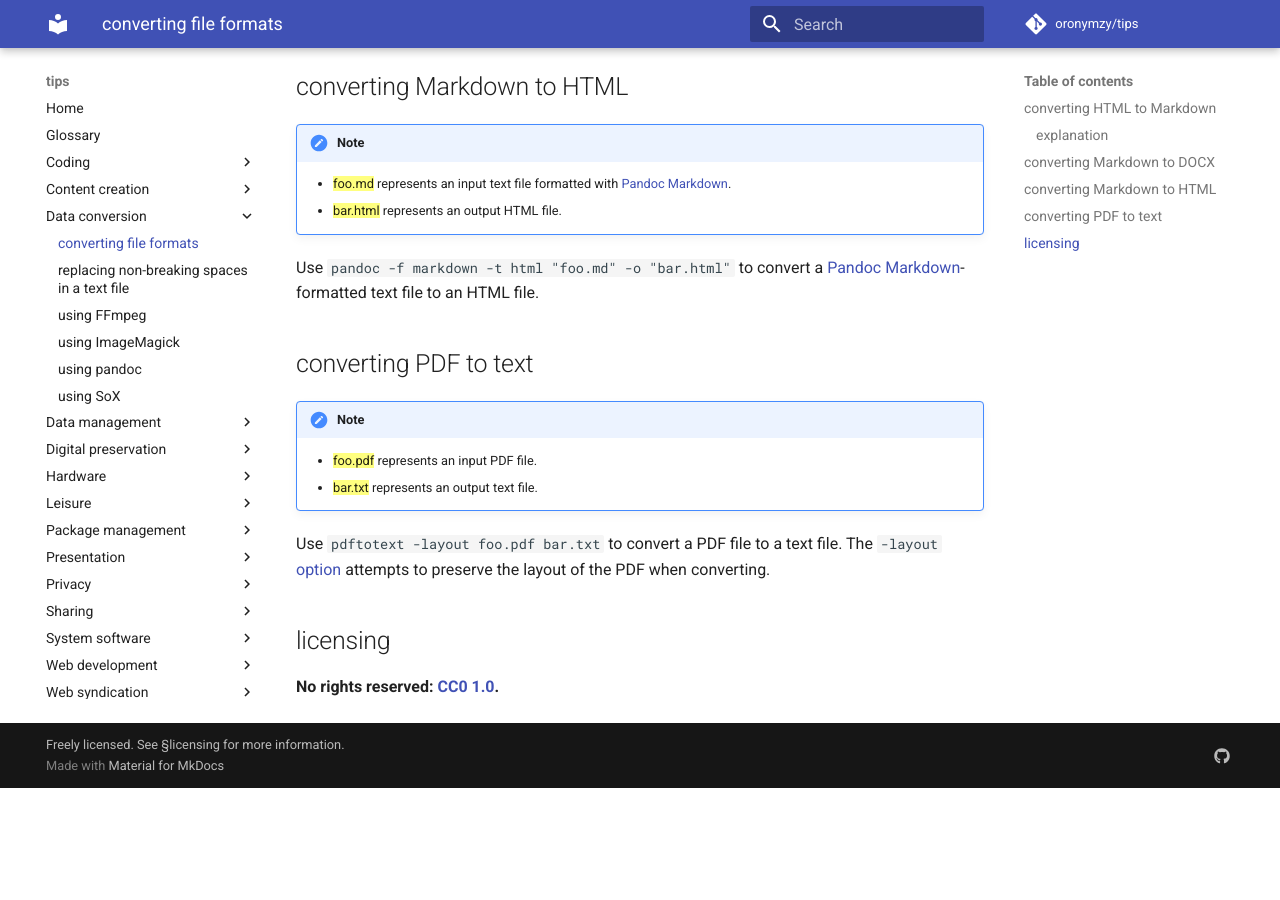
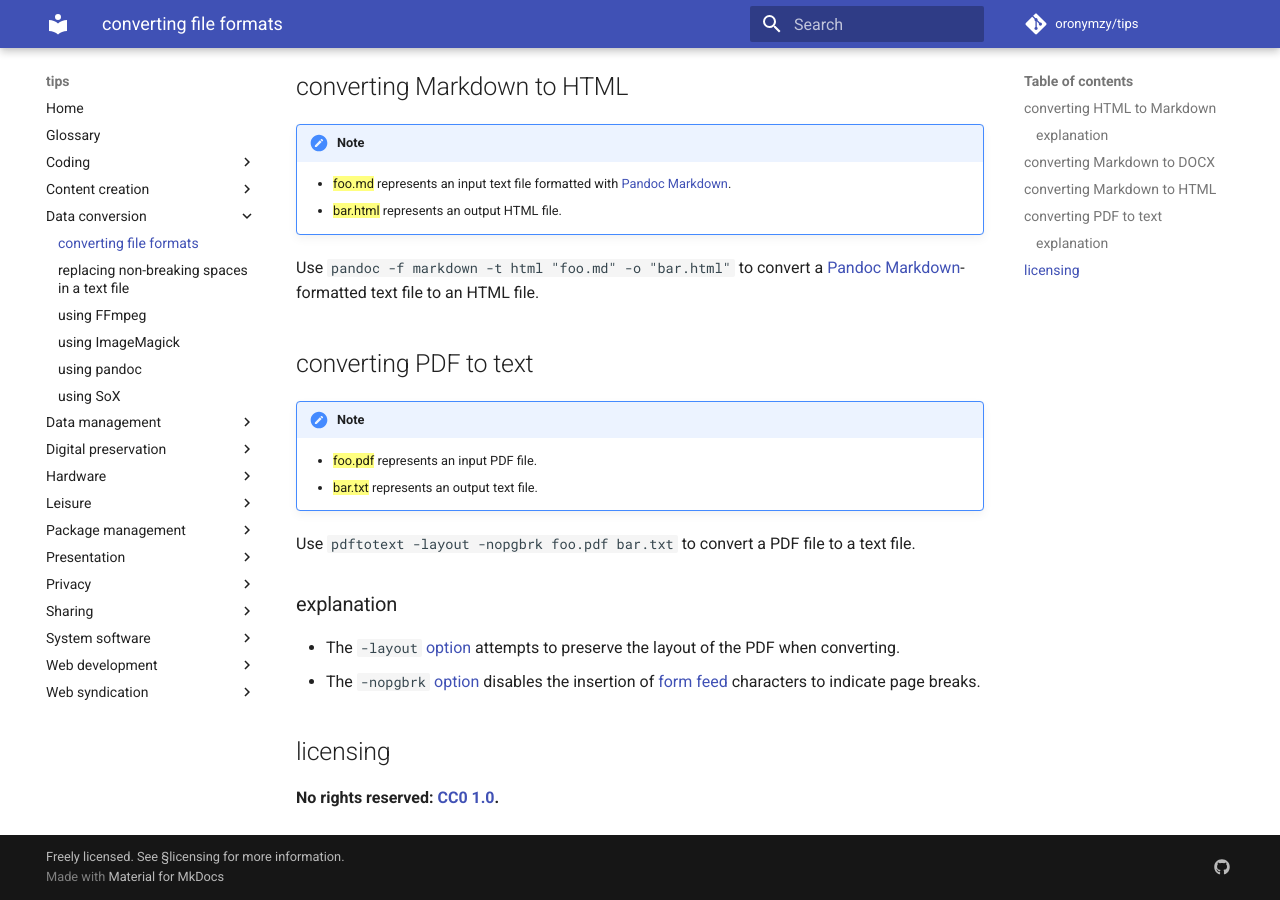
Before and after one commit to oronymzy/tips, an MkDocs documentation site: the page built from docs/cnvffmt.md, in a window 1280 px wide and 900 px high, scrolled down 1019 px. Built offline with MkDocs 1.6.1 and Material for MkDocs 9.7.7, drawn with Linux system fonts in a browser that asks for light colours; comment, search, counter and statistics services are not loaded; before the commit the page ends 1807 px from its top, so only the background shows below that.

Commit message:
Add 'nopgbrk' option, move explanation to its own section

```diff
--- a/docs/cnvffmt.md
+++ b/docs/cnvffmt.md
@@ -44,7 +44,12 @@ Use `pandoc -f markdown -t html "foo.md" -o "bar.html"` to convert a [Pandoc Mar
     - {==foo.pdf==} represents an input PDF file.
     - {==bar.txt==} represents an output text file.
 
-Use `pdftotext -layout foo.pdf bar.txt` to convert a PDF file to a text file. The `-layout` [option](https://www.mankier.com/1/pdftotext) attempts to preserve the layout of the PDF when converting.
+Use `pdftotext -layout -nopgbrk foo.pdf bar.txt` to convert a PDF file to a text file.
+
+### explanation
+
+- The `-layout` [option](https://www.mankier.com/1/pdftotext) attempts to preserve the layout of the PDF when converting.
+- The `-nopgbrk` [option](https://www.mankier.com/1/pdftotext) disables the insertion of [form feed](https://en.wikipedia.org/wiki/Page_break#Form_feed) characters to indicate page breaks.
 
 ## licensing
 **No rights reserved: [CC0 1.0](https://creativecommons.org/publicdomain/zero/1.0/).**
```
